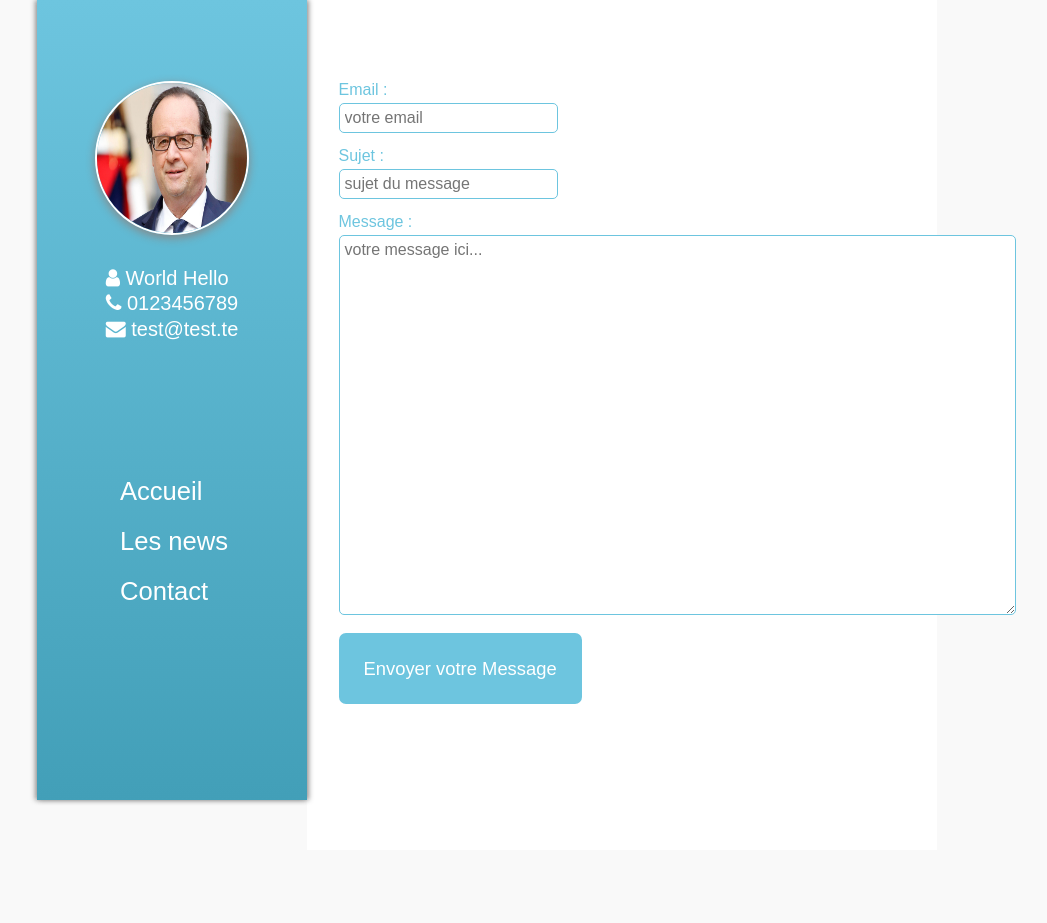
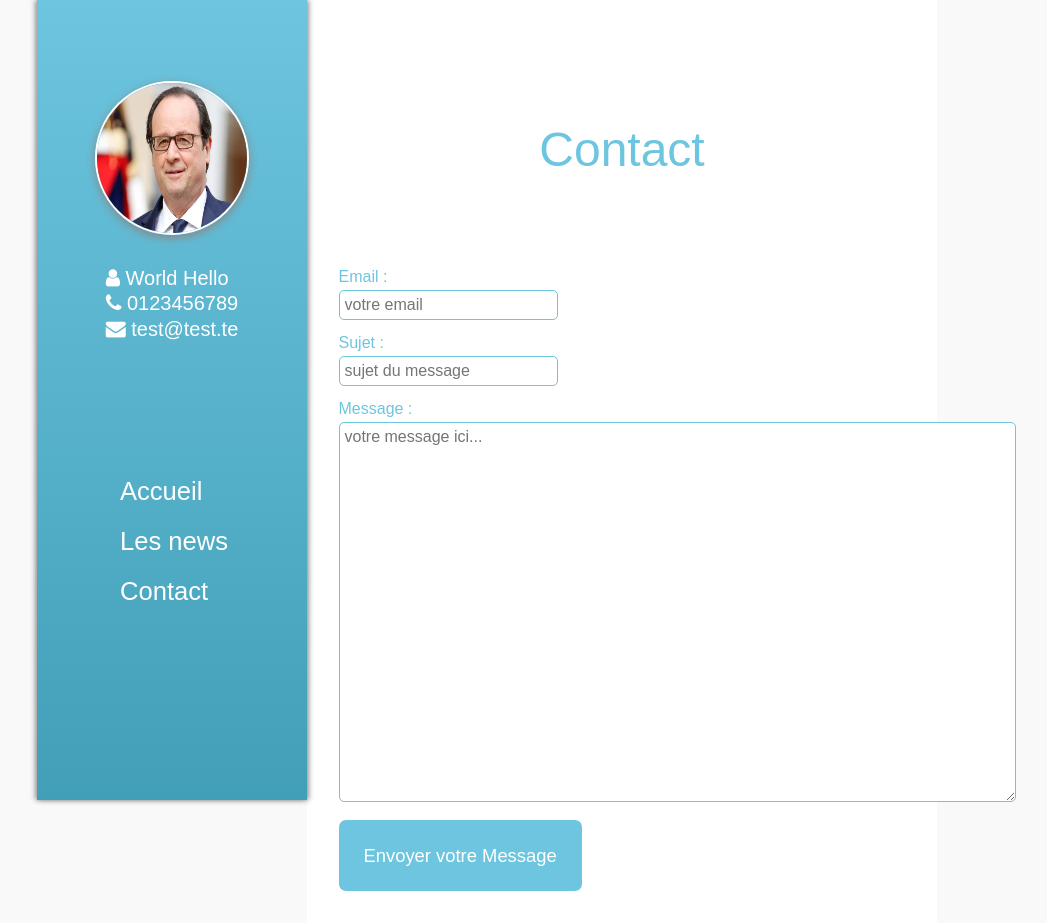
Before and after one commit to wf3equipe1/portfolio, a PHP site: page /contact.php in a window 1280 px wide. Shown: the whole page, without its empty margins (153-1200 px from the left). Before the commit the page ends 804 px from the top, so only its background shows below. Run offline with PHP 8.4, Linux system fonts and the light colour scheme; data comes from the database, SQL or seed files in the repository; some libraries are stand-ins or nearby versions.

Commit message:
Titres par page

```diff
--- a/actualites.php
+++ b/actualites.php
@@ -70,7 +70,8 @@ if(isset($get['page'])){
 <body>
     <main>
        <?php include_once 'composants/menugauche.php'; //MENU DE GAUCHE?>
-        <section id="rightSide" class="decalage">
+        <section id="rightSide">
+            <h1>News</h1>
         <?php if($validArticles): ?>
             <div id="blocNews">
                 <div class="recherche">
--- a/contact.php
+++ b/contact.php
@@ -56,7 +56,8 @@ if (!empty($_POST)){
 <body>
 	<main>
 		<?php include_once 'composants/menugauche.php'; ?>
-		<section id="rightSide" class="decalage">
+		<section id="rightSide">
+            <h1>Contact</h1>
 		<?php
 		if (count($error)>0){
 			echo '<p style="color: red">'.implode('<br>', $error).'</p>';
--- a/css/style.css
+++ b/css/style.css
@@ -203,11 +203,6 @@ article:hover
 	font-size: 1.15em;
 }
 
-.decalage
-{
-	padding-top: 50px;
-}
-
 /* _________________________FLEX-SLIDER_____________________________ */
 #cover .slides li
 {
```
